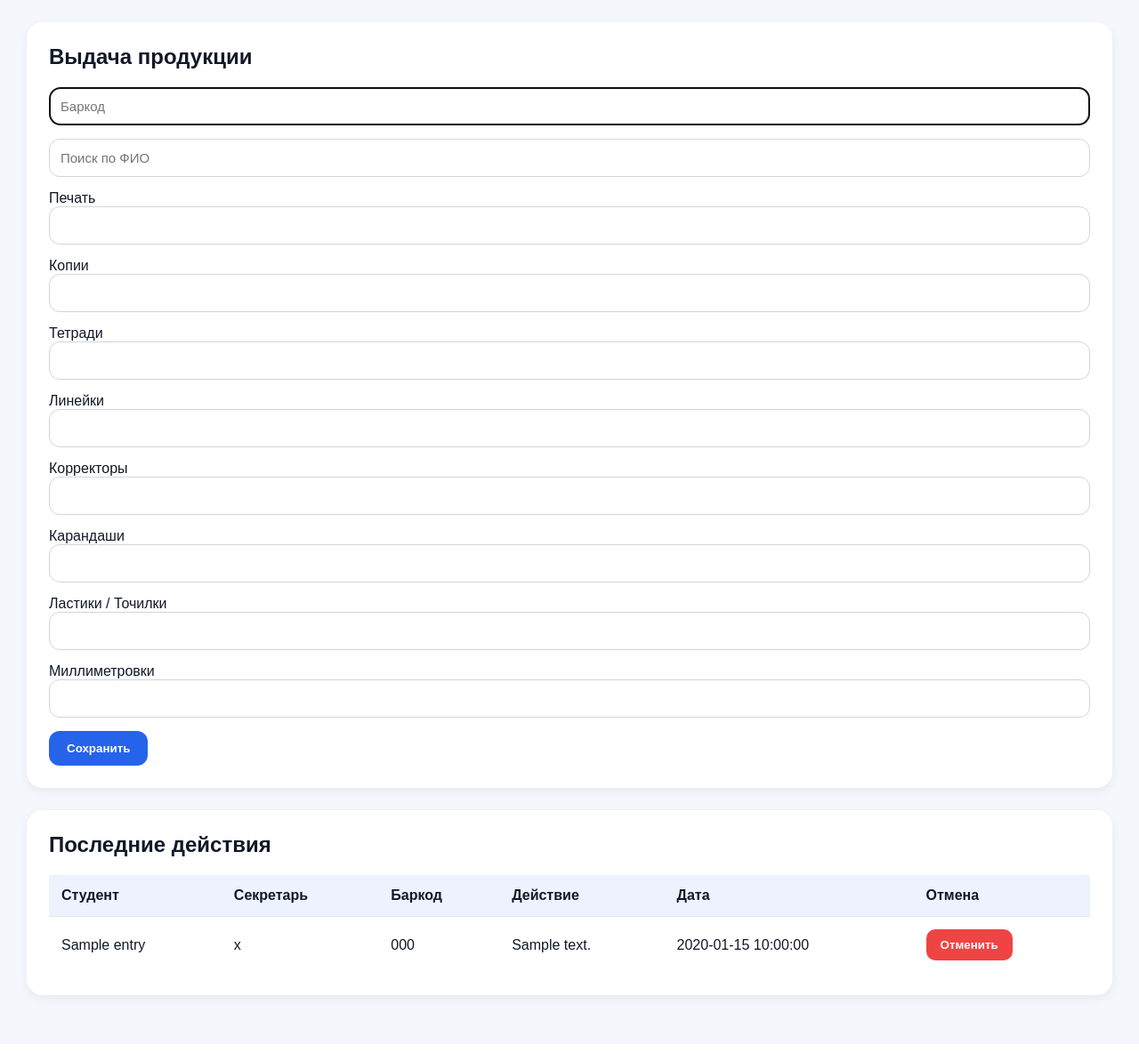
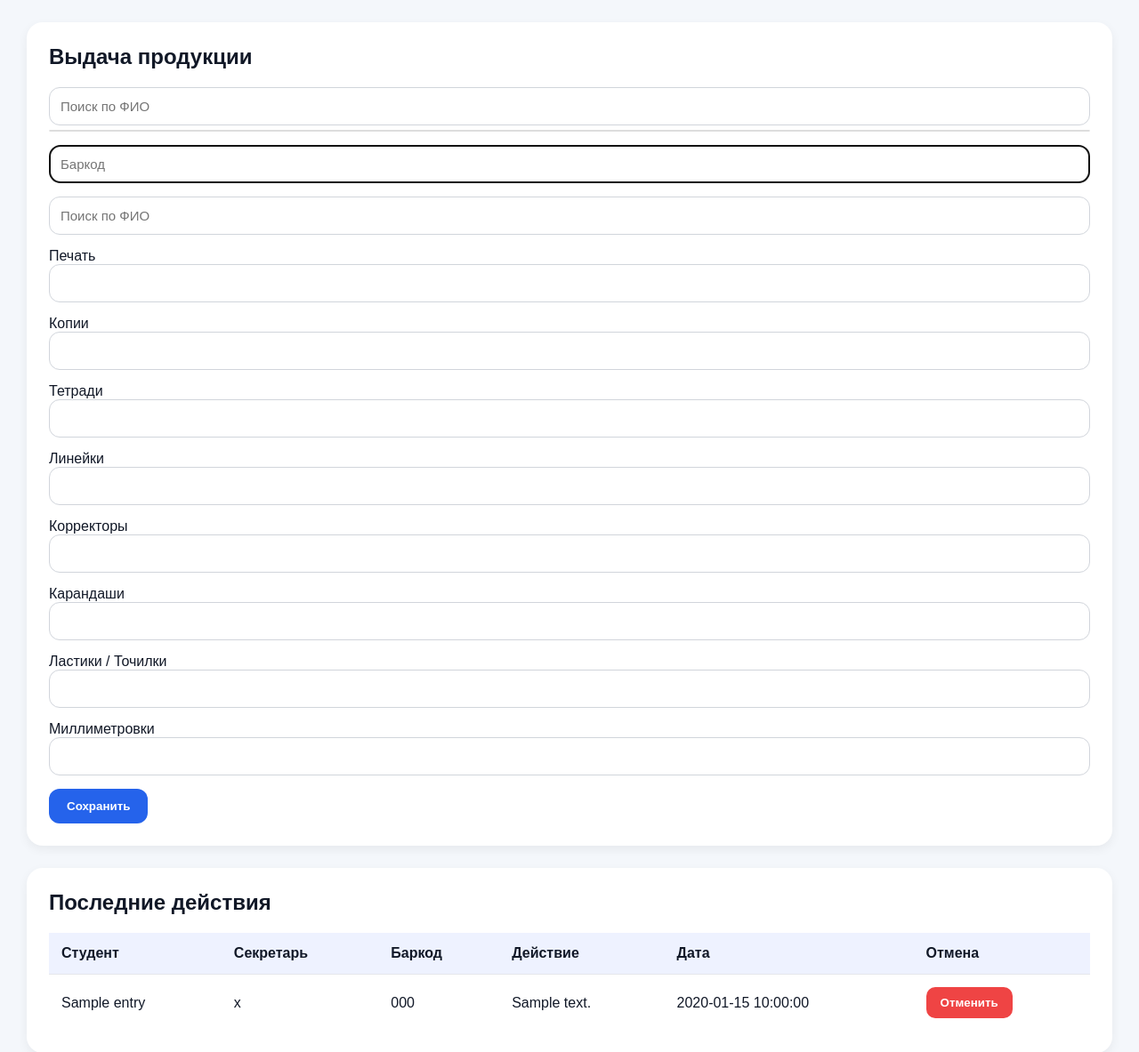
Before and after one commit to hancharegh/profkom-site, a Flask app: page /dashboard in a window 1280 px wide. Shown: the part 88-1271 px from the top of the page at 89% size. Before the commit the page ends 1217 px from the top, so only its background shows below. Run offline with Flask 3, Linux system fonts and the light colour scheme; a user stored in the database is signed in; tables that the repository leaves empty hold one stand-in row (values such as "Sample post"); a database or web service that is not in the repository returns one stand-in record (values such as "Sample title"); some libraries are stand-ins or nearby versions.

Commit message:
Update dashboard.html

```diff
--- a/templates/dashboard.html
+++ b/templates/dashboard.html
@@ -110,7 +110,23 @@
             border-radius:12px;
             margin-bottom:20px;
         }
+    #search_results{
+    background:white;
+    border:1px solid #ddd;
+    border-radius:10px;
+    margin-top:-10px;
+    margin-bottom:15px;
+    overflow:hidden;
+}
 
+.search-item{
+    padding:10px;
+    cursor:pointer;
+}
+
+.search-item:hover{
+    background:#f3f4f6;
+}
     </style>
 
 </head>
@@ -153,7 +169,15 @@
 
     <form method="POST">
 
+    <input
+    type="text"
+    id="student_search"
+    placeholder="Поиск по ФИО"
+>
 
+<div id="search_results">
+
+</div>
     <input
         type="text"
         id="barcode"
@@ -354,20 +378,46 @@ setInterval(() => {
 <script>
 
 const searchInput = document.getElementById("student_search");
-const barcodeInput = document.querySelector('input[name="barcode"]');
+const resultsBox = document.getElementById("search_results");
+const barcodeInput = document.getElementById("barcode");
 
 searchInput.addEventListener("input", async function(){
 
-    const query = this.value;
+    const query = this.value.trim();
 
     if(query.length < 2){
+        resultsBox.innerHTML = "";
         return;
     }
 
     const response = await fetch(`/search_students?q=${query}`);
-    const data = await response.json();
+    const students = await response.json();
 
-    console.log(data);
+    resultsBox.innerHTML = "";
+
+    students.forEach(student => {
+
+        const div = document.createElement("div");
+
+        div.className = "search-item";
+
+        div.innerHTML = `
+            ${student.full_name}
+            <br>
+            <small>${student.barcode}</small>
+        `;
+
+        div.onclick = () => {
+
+            barcodeInput.value = student.barcode;
+            searchInput.value = student.full_name;
+
+            resultsBox.innerHTML = "";
+        };
+
+        resultsBox.appendChild(div);
+
+    });
 
 });
 
```
